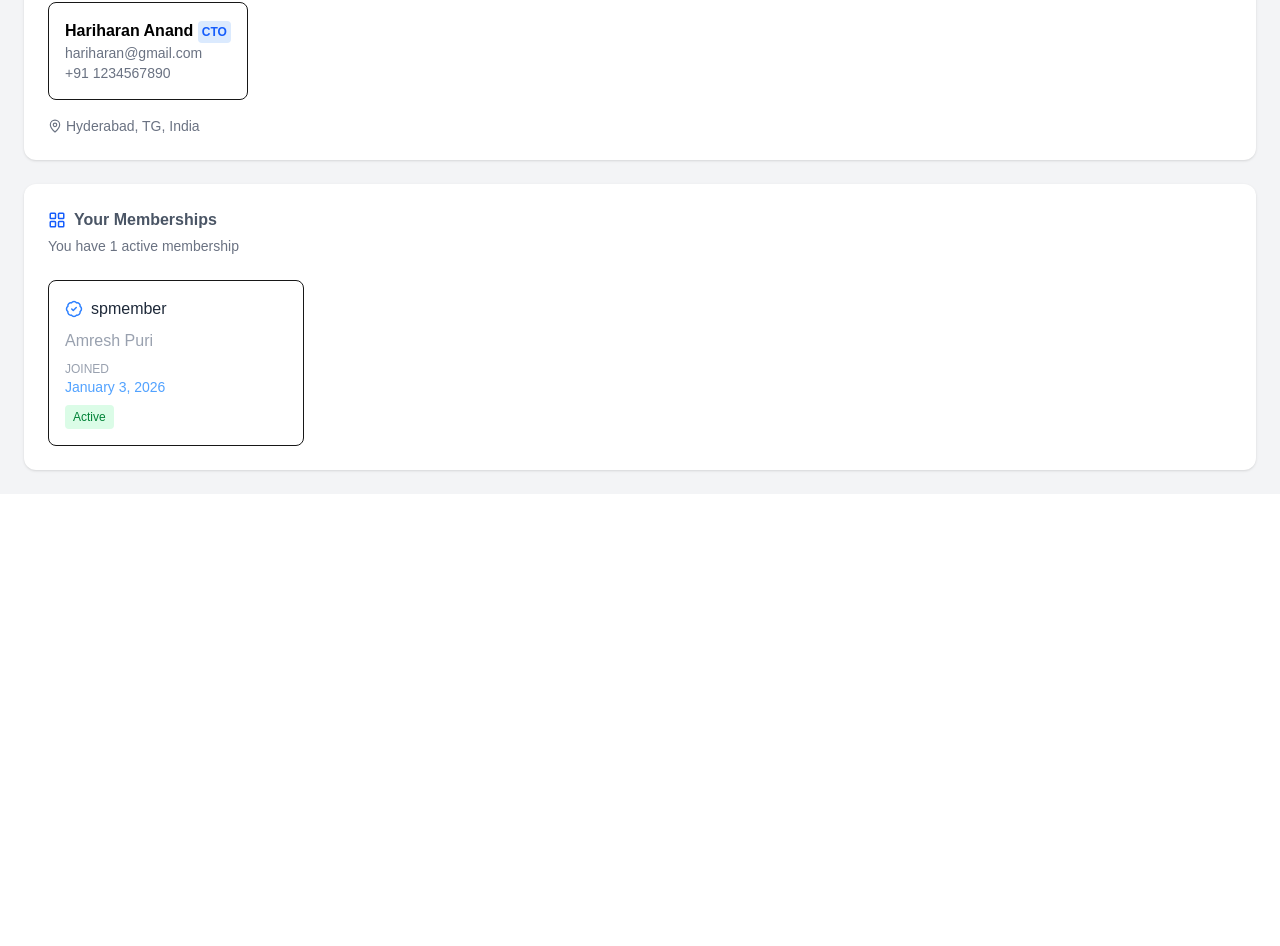
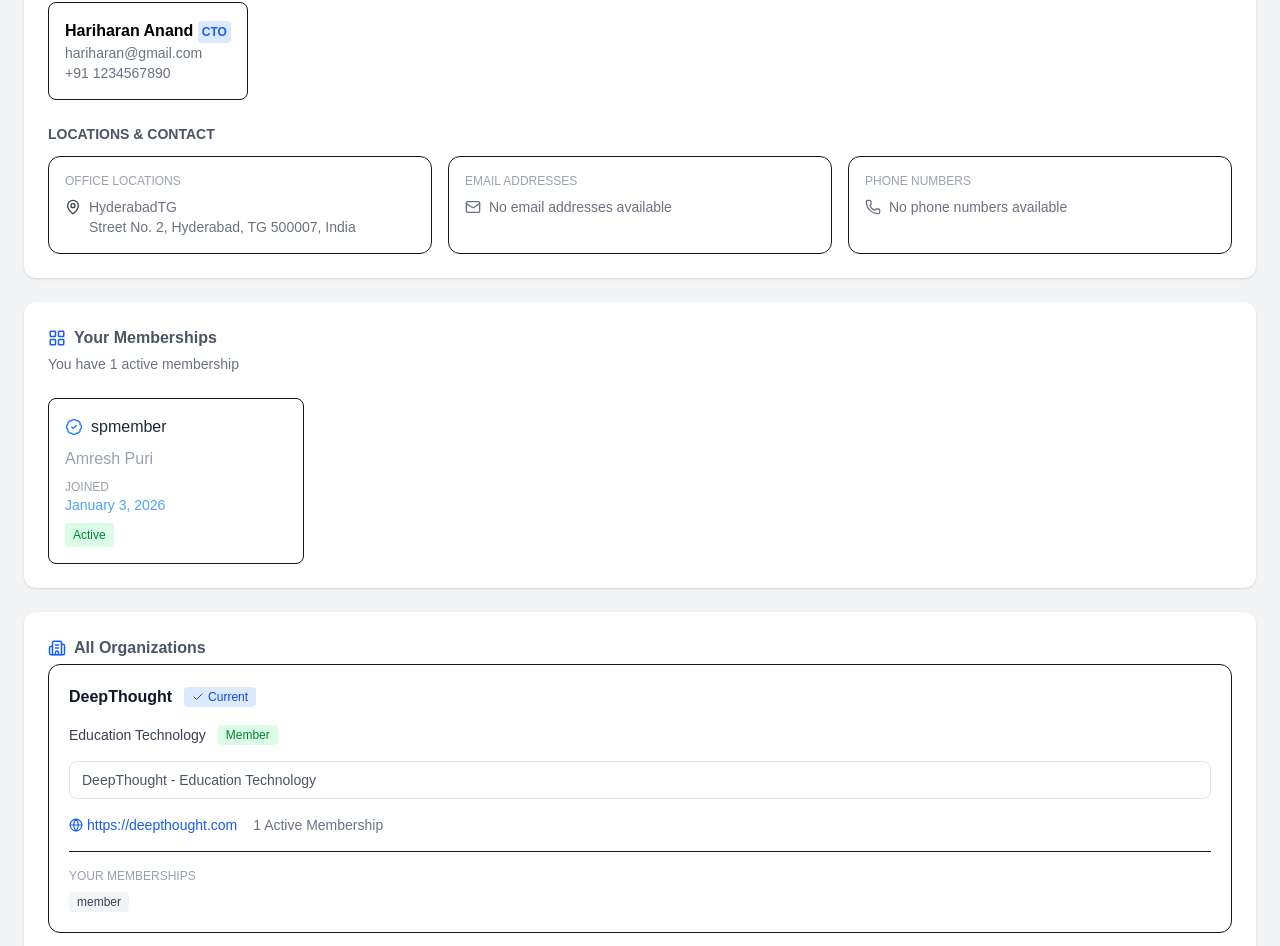
Before and after one commit to diptiprasadsarangi01/DT_FrontendTask, a Next.js app: page / in a window 1280 px wide. Shown: the part 675-1621 px from the top of the page. Before the commit the page ends 1169 px from the top, so only its background shows below. Built offline with nearby package versions, Linux system fonts and the light colour scheme.

Commit message:
All Organization Section Added

```diff
--- a/src/app/page.js
+++ b/src/app/page.js
@@ -1,7 +1,8 @@
 import ProfileHeader from "@/components/profile/ProfileHeader";
 import CurrentOrganization from "@/components/profile/CurrentOrganization";
 import Memberships from "@/components/profile/Memberships";
-import { user,organization , memberships } from "@/data/dummyData";
+import AllOrganization from "@/components/profile/AllOrganization";
+import { user,organization , memberships,allOrganizations } from "@/data/dummyData";
 export default function Home() {
   return (
   <>
@@ -9,6 +10,7 @@ export default function Home() {
       <ProfileHeader user={user} />
       <CurrentOrganization org={organization} />
       <Memberships mem={memberships} />
+      <AllOrganization organizations={allOrganizations} />
     </div>
   </>
   );
--- /dev/null
+++ b/src/components/profile/AllOrganization.jsx
@@ -0,0 +1,88 @@
+import { Building2, Globe, Check } from "lucide-react";
+
+export default function AllOrganizations({ organizations }) {
+  return (
+    <div className="bg-white p-6 rounded-xl shadow">
+
+
+      <div className="flex items-center gap-2 mb-1">
+        <Building2 className="text-blue-600" size={18} />
+        <h2 className="font-semibold text-gray-600">All Organizations</h2>
+      </div>
+
+
+
+      {organizations.map((org) => (
+        <div
+          key={org.id}
+          className="border rounded-xl p-5 space-y-4"
+        >
+
+          <div className="flex items-center gap-3">
+            <h3 className="font-semibold text-gray-900">
+              {org.name}
+            </h3>
+
+            {org.isCurrent && (
+              <span className="inline-flex items-center gap-1 px-2 py-0.5 text-xs bg-blue-100 text-blue-700 rounded">
+                <Check size={12} />
+                Current
+              </span>
+            )}
+          </div>
+
+
+          <div className="flex items-center gap-3 text-sm">
+            <span className="text-gray-700">
+              {org.sector}
+            </span>
+
+            <span className="inline-flex items-center gap-1 px-2 py-0.5 text-xs bg-green-100 text-green-700 rounded">
+               Member
+            </span>
+          </div>
+
+
+          <div className="border border-gray-200 rounded-lg px-3 py-2 text-sm text-gray-600 bg-white">
+            {org.description}
+          </div>
+
+
+          <div className="flex items-center gap-4 text-sm text-gray-500">
+            <a
+              href={org.website}
+              className="text-blue-600 flex items-center gap-1"
+            >
+              <Globe size={14} />
+              {org.website}
+            </a>
+
+            <span className="flex items-center gap-1">
+              {org.membershipsCount} Active Membership
+            </span>
+          </div>
+
+          <hr />
+
+
+          <div>
+            <p className="text-xs text-gray-400 uppercase mb-2">
+              Your Memberships
+            </p>
+
+            <div className="flex gap-2">
+              {org.memberships.map((role) => (
+                <span
+                  key={role}
+                  className="px-2 py-0.5 text-xs bg-gray-100 text-gray-700 rounded"
+                >
+                  {role}
+                </span>
+              ))}
+            </div>
+          </div>
+        </div>
+      ))}
+    </div>
+  );
+}
--- a/src/components/profile/CurrentOrganization.jsx
+++ b/src/components/profile/CurrentOrganization.jsx
@@ -1,6 +1,6 @@
-import { Globe,ShieldCheck,Layers, MapPin } from "lucide-react";
+import { Globe,ShieldCheck,Layers, MapPin, Mail, Phone } from "lucide-react";
 
-export default function CurrentOrganization({ org }) {
+export default function CurrentOrganization({ org  }) {
   return (
     <div className="bg-white p-6 rounded-xl shadow">
       <h2 className="font-semibold mb-4 text-gray-600">Current Organization</h2>
@@ -73,9 +73,57 @@ export default function CurrentOrganization({ org }) {
         <p className="text-sm text-gray-500">{org.leader.phone}</p>
       </div>
 
-      <div className="mt-4 text-sm text-gray-500 flex items-center gap-1">
-        <MapPin size={14} /> {org.location}
+
+
+      <div className="mt-6">
+      <h3 className="text-sm font-semibold text-gray-600 mb-3 uppercase">
+        Locations & Contact
+      </h3>
+
+      <div className="grid grid-cols-1 md:grid-cols-3 gap-4">
+
+        {/* Office Location */}
+        <div className="border rounded-xl p-4">
+          <p className="text-xs text-gray-400 uppercase mb-2">
+            Office Locations
+          </p>
+
+          <div className="flex items-start gap-2 text-sm text-gray-700">
+            <MapPin size={16} className="mt-0.5" />
+            <div>
+              <p className="font-medium text-gray-500"><span>{org.location.city}</span><span>{org.location.state}</span></p>
+              <p className="text-gray-500">
+               <span>{org.location.address}</span>
+              </p>
+            </div>
+          </div>
+        </div>
+
+        {/* Email */}
+        <div className="border rounded-xl p-4">
+          <p className="text-xs text-gray-400 uppercase mb-2">
+            Email Addresses
+          </p>
+
+          <div className="text-sm text-gray-500 flex items-center gap-2">
+            <Mail size={16} />
+            No email addresses available
+          </div>
+        </div>
+
+        {/* Phone */}
+        <div className="border rounded-xl p-4">
+          <p className="text-xs text-gray-400 uppercase mb-2">
+            Phone Numbers
+          </p>
+
+          <div className="text-sm text-gray-500 flex items-center gap-2">
+            <Phone size={16} />
+            No phone numbers available
+          </div>
+        </div>
       </div>
+    </div>
     </div>
   );
 }
--- a/src/data/dummyData.js
+++ b/src/data/dummyData.js
@@ -15,7 +15,13 @@ export const organization = {
     email: "hariharan@gmail.com",
     phone: "+91 1234567890"
   },
-  location: "Hyderabad, TG, India"
+  location: {
+      id: "loc_1",
+      city: "Hyderabad",
+      state: "TG",
+      country: "India",
+      address: "Street No. 2, Hyderabad, TG 500007, India"
+  },
 };
 
 export const memberships = {
@@ -28,3 +34,16 @@ export const memberships = {
   }
 
 };
+
+export const allOrganizations = [
+  {
+    id: "org_001",
+    name: "DeepThought",
+    sector: "Education Technology",
+    website: "https://deepthought.com",
+    isCurrent: true,
+    membershipsCount: 1,
+    memberships: ["member"],
+    description: "DeepThought - Education Technology"
+  }
+];
```
